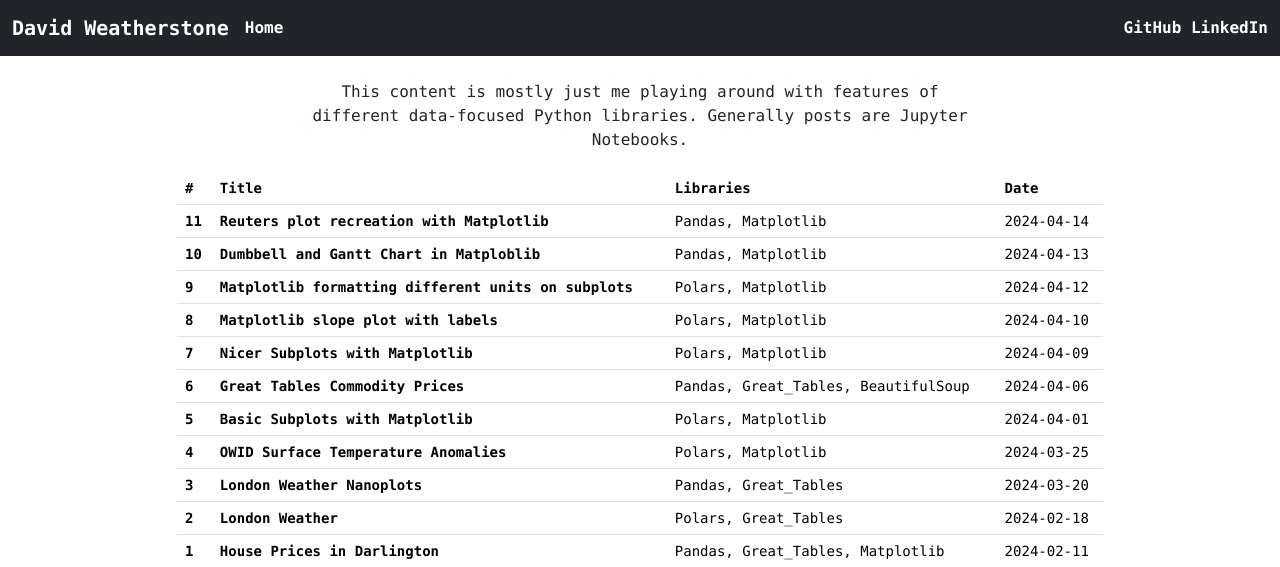
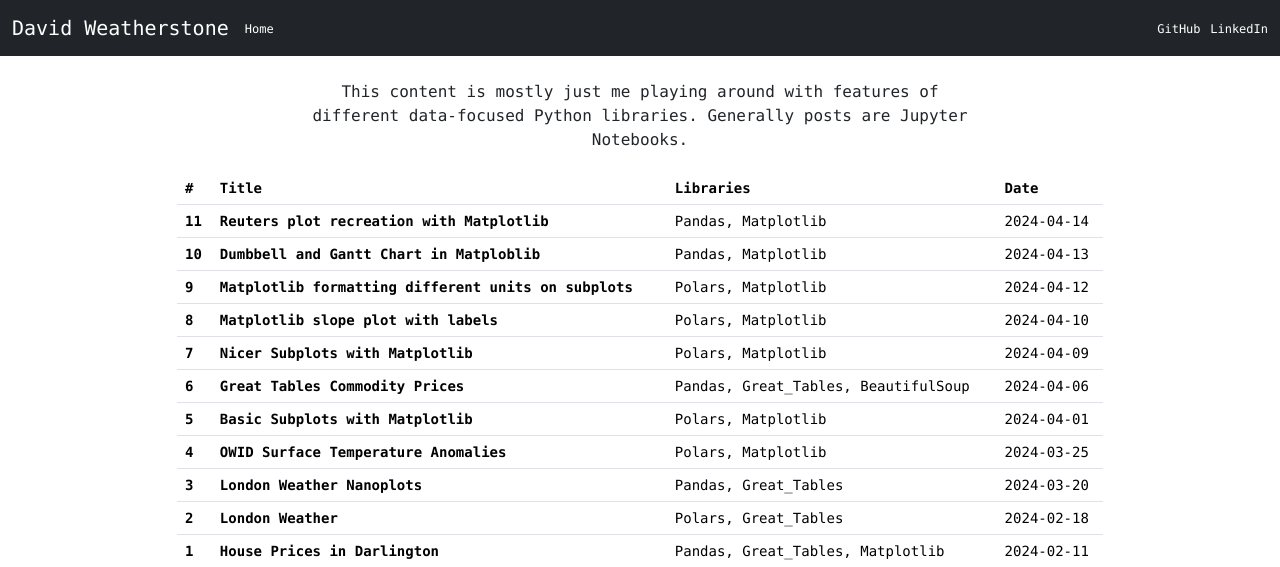
Before and after one commit to davidweatherstone/personal_flask_blog, a Flask app: page / in a window 1280 px wide. Shown: the top 567 px of the page. Run offline with Flask 3, Linux system fonts and the light colour scheme; some libraries are stand-ins or nearby versions.

Commit message:
Update nav font sizes

```diff
--- a/templates/base.html
+++ b/templates/base.html
@@ -8,6 +8,7 @@
   .custom-margin-top-post {
      margin-top: 60px;
   }
+
   .custom-margin-top-table {
       margin-top: 20px;
   }
@@ -17,13 +18,13 @@
     font-size: 16px;
   }
 
-  a {
+  a.title {
     font-weight: bold;
     color: black;
     text-decoration-line: none;
   }
 
-  a:hover {
+  a.title:hover {
     text-decoration-line: underline;
   }
 
@@ -36,12 +37,26 @@
  }
 
   .item {
+    font-size: 12px;
     color: white;
+    text-decoration-line: none;
  }
 
- .contact-item {
+  .item:hover {
+    color: black;
+    text-decoration-line: none;
+ }
+
+  .contact {
     color: white;
+    font-size: 12px;
     text-align: right;
+    text-decoration-line: none;
+ }
+
+  .contact:hover {
+    color: black;
+    text-decoration-line: none;
  }
 
 </style>
@@ -51,13 +66,13 @@
     <div class="container-fluid">
       <a class="navbar-brand" href="{{ url_for("home") }}">David Weatherstone</a>
         <ul class="navbar-nav me-auto mb-2 mb-md-0">
-          <li class="nav-item">
+          <li>
             <a class="item" href="{{ url_for("home") }}">Home</a>
           </li>
         </ul>
         <li>
-          <a class="contact-item" href="https://github.com/davidweatherstone/Data-Analyst-Portfolio">GitHub</a>
-          <a class="contact-item" href="https://www.linkedin.com/in/davidweatherstone">LinkedIn</a>
+          <a class="contact" href="https://github.com/davidweatherstone/Data-Analyst-Portfolio">GitHub</a>
+          <a class="contact" href="https://www.linkedin.com/in/davidweatherstone">LinkedIn</a>
         </li>
       </div>
   </nav>
--- a/templates/index.html
+++ b/templates/index.html
@@ -32,7 +32,7 @@
 
       <tr>
         <th scope="row">{{ k }}</th>
-        <td><a href={{ url_for("post", post_id=k) }}>{{ post["title"] }}</a></td>
+        <td><a class="title" href={{ url_for("post", post_id=k) }}>{{ post["title"] }}</a></td>
         <td>{{ post["libraries"] }}</td>
         <td class="date-column">{{ post["date"] }}</td>
       </tr>
```
